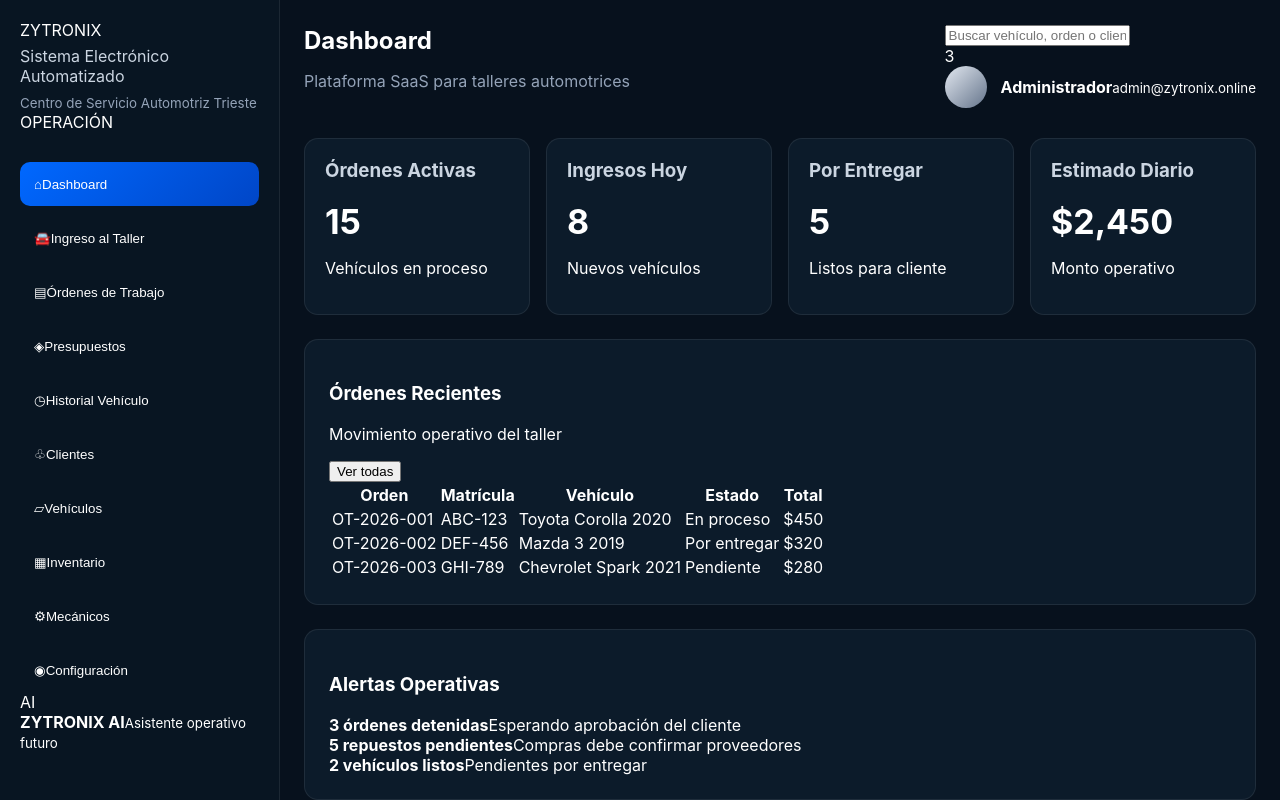
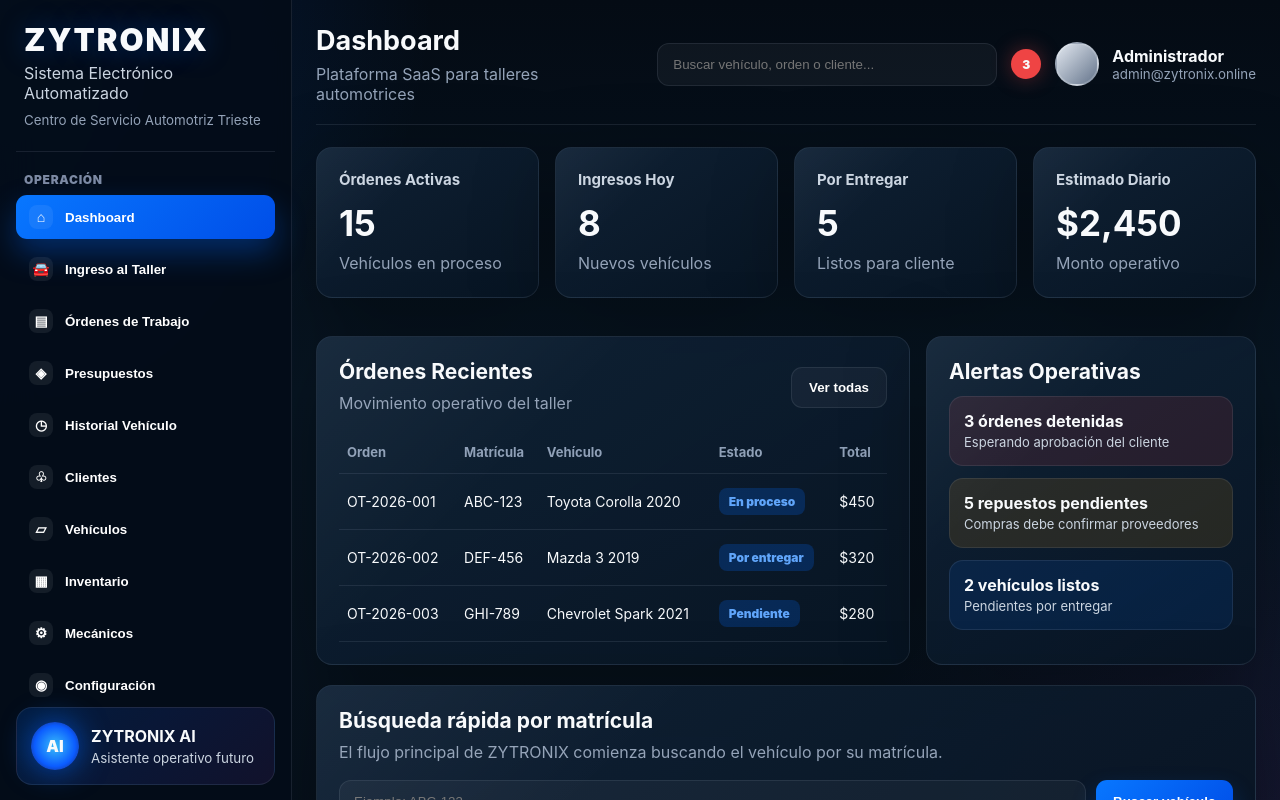
Before and after one commit to TiendaCompu/Trieste-App, a React app in the folder frontend/: page / in a window 1280 px wide. Shown: the top 800 px of the page. Built offline with nearby package versions, Linux system fonts and the light colour scheme; the HTML template or start-up script is replaced by a standard one.

Commit message:
Upgrade frontend premium visual styles

```diff
--- a/frontend/src/styles.css
+++ b/frontend/src/styles.css
@@ -1,99 +1,237 @@
+:root {
+  --bg: #06101b;
+  --sidebar: rgba(4, 13, 24, .92);
+  --panel: rgba(12, 27, 42, .86);
+  --panel-strong: rgba(16, 34, 54, .95);
+  --border: rgba(148, 163, 184, .14);
+  --text: #f8fafc;
+  --muted: #94a3b8;
+  --soft: #cbd5e1;
+  --blue: #0068ff;
+  --green: #22c55e;
+  --orange: #f59e0b;
+  --purple: #a855f7;
+  --red: #ef4444;
+  --shadow: 0 24px 80px rgba(0,0,0,.35);
+}
+
+* { box-sizing: border-box; }
+
 body {
   margin: 0;
-  font-family: Inter, Arial, sans-serif;
-  background: #07111d;
-  color: white;
-}
-
-* {
-  box-sizing: border-box;
+  font-family: Inter, Segoe UI, Arial, sans-serif;
+  background:
+    radial-gradient(circle at top left, rgba(0,104,255,.18), transparent 28%),
+    radial-gradient(circle at bottom right, rgba(168,85,247,.10), transparent 28%),
+    linear-gradient(180deg, #040b14, #071522 45%, #06101b);
+  color: var(--text);
 }
 
 .layout {
   display: grid;
-  grid-template-columns: 280px 1fr;
+  grid-template-columns: 292px 1fr;
   min-height: 100vh;
 }
 
 .sidebar {
-  background: #081522;
-  border-right: 1px solid rgba(255,255,255,0.08);
-  padding: 20px;
+  background: var(--sidebar);
+  border-right: 1px solid var(--border);
+  padding: 20px 16px;
+  position: sticky;
+  top: 0;
+  height: 100vh;
+  display: flex;
+  flex-direction: column;
+  backdrop-filter: blur(18px);
+}
+
+.brand,
+.premium-brand {
+  border-bottom: 1px solid var(--border);
+  padding: 4px 8px 22px;
+}
+
+.brand-word {
+  font-size: 31px;
+  font-weight: 950;
+  letter-spacing: 2px;
+  line-height: 1;
+  text-shadow: 0 0 28px rgba(0,104,255,.35);
 }
 
 .brand h1 {
   margin: 0;
-  font-size: 30px;
+  font-size: 31px;
   letter-spacing: 2px;
 }
 
 .brand p {
-  margin: 6px 0;
-  color: #cbd5e1;
+  margin: 8px 0 6px;
+  color: var(--soft);
 }
 
 .brand small {
-  color: #94a3b8;
+  color: var(--muted);
 }
 
-nav {
+.nav-section-label {
+  margin: 20px 8px 8px;
+  color: #7e8ba4;
+  font-size: 12px;
+  font-weight: 900;
+  letter-spacing: .7px;
+}
+
+nav,
+.premium-nav {
   display: flex;
   flex-direction: column;
-  gap: 10px;
-  margin-top: 30px;
+  gap: 8px;
+  margin-top: 0;
 }
 
-nav button {
+nav button,
+.premium-nav button {
   height: 44px;
   border: 0;
-  border-radius: 10px;
+  border-radius: 11px;
   background: transparent;
   color: white;
   text-align: left;
-  padding: 0 14px;
+  padding: 0 13px;
   cursor: pointer;
+  display: flex;
+  align-items: center;
+  gap: 12px;
+  font-weight: 760;
+  transition: .18s ease;
 }
 
-nav button.active {
-  background: linear-gradient(135deg,#0068ff,#0046c7);
+nav button:hover,
+.premium-nav button:hover {
+  background: rgba(255,255,255,.06);
+  transform: translateX(2px);
 }
+
+nav button.active,
+.premium-nav button.active {
+  background: linear-gradient(135deg,#0877ff,#004ee8);
+  box-shadow: 0 14px 30px rgba(0,104,255,.34);
+}
+
+.nav-icon {
+  width: 24px;
+  height: 24px;
+  border-radius: 8px;
+  display: grid;
+  place-items: center;
+  background: rgba(255,255,255,.07);
+  font-size: 14px;
+}
+
+.ai-widget {
+  margin-top: auto;
+  border: 1px solid var(--border);
+  border-radius: 16px;
+  padding: 14px;
+  background: linear-gradient(135deg, rgba(0,104,255,.17), rgba(168,85,247,.09));
+  display: flex;
+  gap: 12px;
+  align-items: center;
+}
+
+.ai-orb {
+  width: 48px;
+  height: 48px;
+  border-radius: 50%;
+  background: radial-gradient(circle, #38bdf8, #0b5cff 60%, #1e1b4b);
+  display: grid;
+  place-items: center;
+  font-weight: 950;
+  box-shadow: 0 0 30px rgba(0,104,255,.65);
+}
+
+.ai-widget strong { display: block; }
+.ai-widget small { color: var(--soft); display: block; margin-top: 4px; }
 
 .content {
   padding: 24px;
+  overflow-x: hidden;
 }
 
-.topbar {
+.topbar,
+.premium-topbar {
   display: flex;
   justify-content: space-between;
   align-items: center;
+  gap: 20px;
+  padding-bottom: 20px;
+  margin-bottom: 22px;
+  border-bottom: 1px solid var(--border);
 }
 
 .topbar h2 {
   margin: 0;
+  font-size: 27px;
 }
 
 .topbar p {
-  color: #94a3b8;
+  color: var(--muted);
+  margin: 7px 0 0;
 }
 
-.userbox {
+.topbar-actions {
   display: flex;
   align-items: center;
   gap: 14px;
 }
 
-.avatar {
-  width: 42px;
-  height: 42px;
+.search-box input {
+  width: 340px;
+  height: 43px;
+  border: 1px solid var(--border);
+  border-radius: 12px;
+  background: rgba(255,255,255,.045);
+  color: white;
+  padding: 0 15px;
+  outline: none;
+}
+
+.notification-dot {
+  width: 30px;
+  height: 30px;
+  border-radius: 50%;
+  background: var(--red);
+  display: grid;
+  place-items: center;
+  font-size: 12px;
+  font-weight: 900;
+  box-shadow: 0 0 20px rgba(239,68,68,.35);
+}
+
+.userbox,
+.premium-userbox {
+  display: flex;
+  align-items: center;
+  gap: 13px;
+}
+
+.avatar,
+.premium-avatar {
+  width: 44px;
+  height: 44px;
   border-radius: 50%;
   background: linear-gradient(135deg,#e2e8f0,#64748b);
+  border: 2px solid rgba(255,255,255,.18);
 }
+
+.userbox small { color: var(--muted); display: block; }
 
 .badge {
   width: 24px;
   height: 24px;
   border-radius: 50%;
-  background: #ef4444;
+  background: var(--red);
   display: grid;
   place-items: center;
   font-size: 12px;
@@ -101,31 +239,300 @@ nav button.active {
 
 .cards {
   display: grid;
-  grid-template-columns: repeat(4,1fr);
+  grid-template-columns: repeat(4, 1fr);
   gap: 16px;
-  margin-top: 30px;
+  margin-top: 0;
+  margin-bottom: 18px;
 }
 
-.card {
-  background: #0c1b2a;
-  border: 1px solid rgba(255,255,255,0.08);
+.card,
+.panel,
+.settings-card {
+  background: linear-gradient(145deg, rgba(17,36,57,.88), rgba(8,21,35,.93));
+  border: 1px solid var(--border);
+  border-radius: 16px;
+  padding: 22px;
+  box-shadow: var(--shadow);
+  position: relative;
+  overflow: hidden;
+}
+
+.card::before,
+.panel::before,
+.settings-card::before {
+  content: '';
+  position: absolute;
+  inset: 0;
+  background: linear-gradient(135deg, rgba(255,255,255,.045), transparent 35%);
+  pointer-events: none;
+}
+
+.card h3 {
+  margin: 0;
+  color: var(--soft);
+  font-size: 15px;
+}
+
+.card strong {
+  display: block;
+  font-size: 35px;
+  margin-top: 13px;
+}
+
+.card p,
+.panel p {
+  color: var(--muted);
+  margin: 8px 0 0;
+  line-height: 1.45;
+}
+
+.panel {
+  margin-top: 20px;
+}
+
+.panel-header {
+  display: flex;
+  justify-content: space-between;
+  align-items: center;
+  gap: 16px;
+  margin-bottom: 16px;
+}
+
+.panel-header h3,
+.panel h3 {
+  margin: 0;
+  font-size: 21px;
+}
+
+.dashboard-grid {
+  display: grid;
+  grid-template-columns: minmax(0, 2fr) minmax(330px, .95fr);
+  gap: 16px;
+  margin-top: 18px;
+}
+
+.orders-table {
+  width: 100%;
+  border-collapse: collapse;
+  margin-top: 12px;
+}
+
+.orders-table th {
+  text-align: left;
+  color: #8fa0b7;
+  font-size: 13px;
+  padding: 13px 8px;
+  border-bottom: 1px solid var(--border);
+}
+
+.orders-table td {
+  padding: 14px 8px;
+  border-bottom: 1px solid var(--border);
+  font-size: 14px;
+}
+
+.status-pill {
+  display: inline-flex;
+  border-radius: 8px;
+  background: rgba(0,104,255,.22);
+  color: #60a5fa;
+  padding: 6px 10px;
+  font-size: 12px;
+  font-weight: 900;
+}
+
+.danger-pill {
+  background: rgba(239,68,68,.22);
+  color: #fecaca;
+}
+
+.alert {
+  border-radius: 14px;
+  padding: 14px;
+  margin-top: 12px;
+  border: 1px solid var(--border);
+}
+
+.alert strong { display: block; }
+.alert span { color: var(--soft); font-size: 13px; }
+.danger { background: rgba(239,68,68,.12); }
+.warning { background: rgba(245,158,11,.12); }
+.info { background: rgba(0,104,255,.12); }
+
+.search-row,
+.actions-row {
+  display: flex;
+  gap: 10px;
+  margin-top: 15px;
+  flex-wrap: wrap;
+}
+
+.search-row input,
+.form-grid input,
+.form-grid select,
+textarea {
+  width: 100%;
+  background: rgba(255,255,255,.045);
+  border: 1px solid var(--border);
+  border-radius: 12px;
+  color: white;
+  padding: 13px 14px;
+  outline: none;
+}
+
+.search-row input { flex: 1; min-width: 240px; }
+
+button,
+.primary-button,
+.outline-button,
+.search-row button {
+  border: 0;
+  border-radius: 11px;
+  color: white;
+  padding: 12px 17px;
+  font-weight: 850;
+  cursor: pointer;
+}
+
+.primary-button,
+.search-row button {
+  background: linear-gradient(135deg,#0877ff,#004ee8);
+  box-shadow: 0 12px 25px rgba(0,104,255,.28);
+}
+
+.outline-button {
+  background: rgba(255,255,255,.045);
+  border: 1px solid var(--border);
+}
+
+.form-grid {
+  display: grid;
+  grid-template-columns: repeat(2, minmax(0, 1fr));
+  gap: 13px;
+}
+
+.large-textarea {
+  min-height: 112px;
+  margin-top: 14px;
+  resize: vertical;
+}
+
+.quote-header,
+.vehicle-summary {
+  display: grid;
+  grid-template-columns: repeat(4, 1fr);
+  gap: 12px;
+  margin: 16px 0;
+}
+
+.quote-header div,
+.vehicle-summary div {
+  background: rgba(255,255,255,.035);
+  border: 1px solid var(--border);
+  border-radius: 14px;
+  padding: 14px;
+}
+
+.quote-header label,
+.vehicle-summary span {
+  display: block;
+  color: var(--muted);
+  font-size: 12px;
+  margin-bottom: 7px;
+}
+
+.totals-box {
+  margin-top: 18px;
+  margin-left: auto;
+  max-width: 340px;
+  background: rgba(255,255,255,.035);
+  border: 1px solid var(--border);
+  border-radius: 14px;
+  padding: 14px;
+}
+
+.totals-box div {
+  display: flex;
+  justify-content: space-between;
+  padding: 8px 0;
+}
+
+.grand-total {
+  border-top: 1px solid var(--border);
+  font-size: 20px;
+}
+
+.timeline {
+  margin-top: 20px;
+  display: grid;
+  gap: 14px;
+}
+
+.timeline-item {
+  display: grid;
+  grid-template-columns: 120px 1fr;
+  gap: 14px;
+}
+
+.timeline-date {
+  color: var(--soft);
+  font-weight: 900;
+  padding-top: 12px;
+}
+
+.timeline-card {
+  background: rgba(255,255,255,.035);
+  border: 1px solid var(--border);
+  border-radius: 14px;
+  padding: 15px;
+}
+
+.settings-grid {
+  display: grid;
+  grid-template-columns: repeat(2, minmax(0, 1fr));
+  gap: 16px;
+}
+
+.single { grid-template-columns: 1fr; }
+
+.brand-preview {
+  background: rgba(0,104,255,.12);
+  border: 1px solid var(--border);
   border-radius: 14px;
   padding: 20px;
 }
 
-.card h3 {
-  margin-top: 0;
-  color: #cbd5e1;
+.brand-preview strong {
+  display: block;
+  font-size: 29px;
+  letter-spacing: 2px;
 }
 
-.card strong {
-  font-size: 34px;
+.brand-preview span,
+.brand-preview small {
+  display: block;
+  color: var(--soft);
+  margin-top: 7px;
 }
 
-.panel {
-  margin-top: 24px;
-  background: #0c1b2a;
-  border: 1px solid rgba(255,255,255,0.08);
-  border-radius: 14px;
-  padding: 24px;
+.table-wrap { overflow-x: auto; }
+
+@media (max-width: 1150px) {
+  .layout { grid-template-columns: 1fr; }
+  .sidebar { height: auto; position: relative; }
+  .cards,
+  .dashboard-grid,
+  .quote-header,
+  .vehicle-summary,
+  .settings-grid,
+  .form-grid {
+    grid-template-columns: 1fr;
+  }
+  .topbar,
+  .topbar-actions {
+    flex-direction: column;
+    align-items: flex-start;
+  }
+  .search-box input { width: min(100%, 420px); }
+  .orders-table { min-width: 760px; }
 }
```
